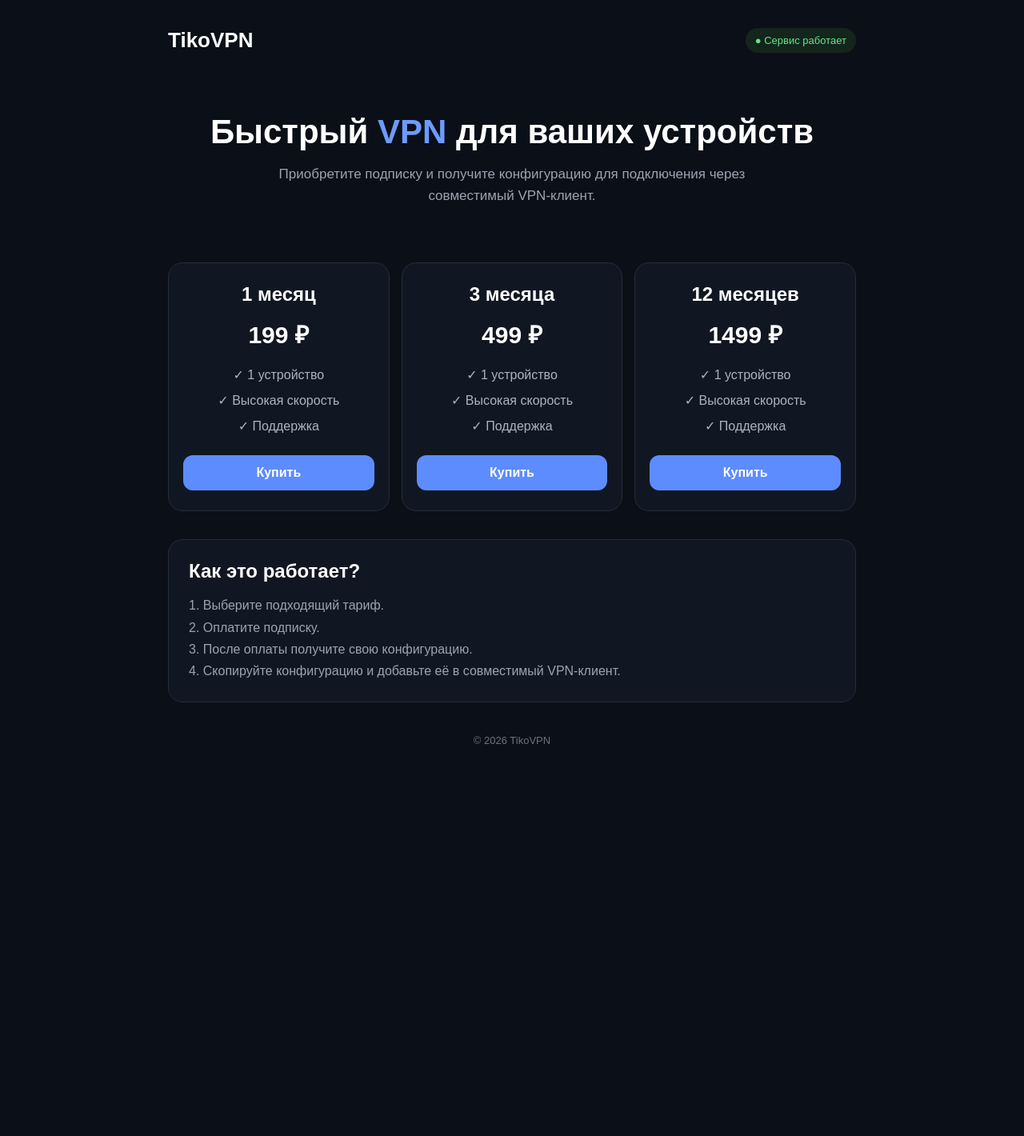
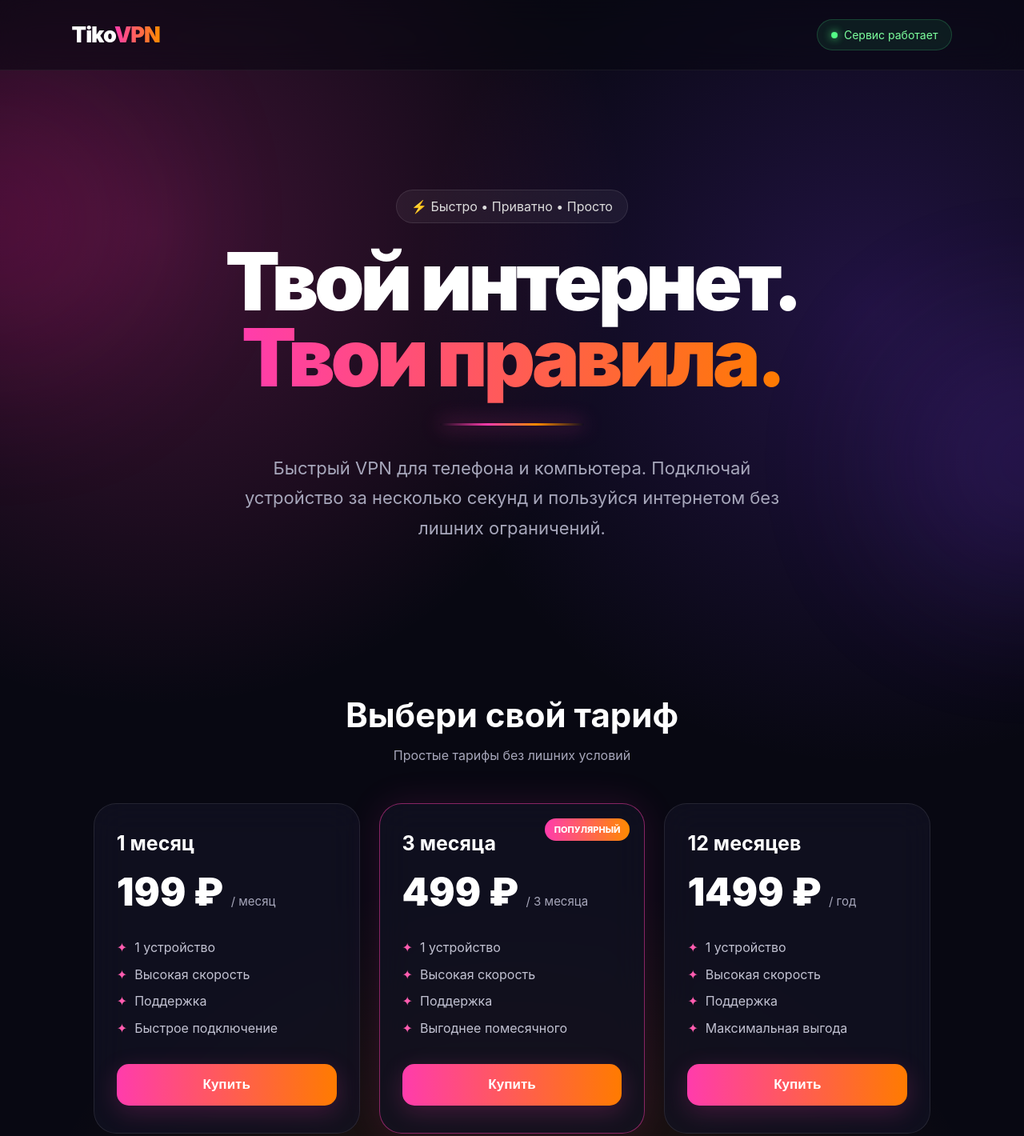
Before and after one commit to TigranUmroyan/tikovpn, a plain HTML site: page index.html in a window 1280 px wide. Shown: the top 1420 px of the page at 80% size. Before the commit the page ends 973 px from the top, so only its background shows below. Drawn offline with Linux system fonts and the light colour scheme.

Commit message:
Update index.html

```diff
--- a/index.html
+++ b/index.html
@@ -3,7 +3,8 @@
 <head>
 <meta charset="UTF-8">
 <meta name="viewport" content="width=device-width, initial-scale=1.0">
-    <title>TikoVPN — VPN подписка</title>
+
+<title>TikoVPN — быстрый VPN</title>
 
 <style>
 * {
@@ -12,172 +13,459 @@
     padding: 0;
 }
 
-        body {
-            font-family: Arial, sans-serif;
-            background: #0b0f17;
-            color: #ffffff;
-            min-height: 100vh;
+:root {
+    --pink: #ff3cac;
+    --orange: #ff8a00;
+    --purple: #7c3aed;
+    --blue: #38bdf8;
+    --dark: #080812;
+    --card: rgba(18, 18, 35, 0.72);
+    --text: #ffffff;
+    --muted: #a7a7bb;
 }
 
-        .container {
-            width: 100%;
-            max-width: 900px;
-            margin: 0 auto;
-            padding: 20px;
+html {
+    scroll-behavior: smooth;
 }
 
+body {
+    font-family: -apple-system, BlinkMacSystemFont, "Segoe UI", Arial, sans-serif;
+    background:
+        radial-gradient(circle at 15% 15%, rgba(255, 60, 172, 0.22), transparent 30%),
+        radial-gradient(circle at 85% 20%, rgba(124, 58, 237, 0.22), transparent 30%),
+        radial-gradient(circle at 50% 90%, rgba(255, 138, 0, 0.16), transparent 35%),
+        #080812;
+    color: var(--text);
+    min-height: 100vh;
+    overflow-x: hidden;
+}
+
+/* Фоновое неоновое свечение */
+
+body::before,
+body::after {
+    content: "";
+    position: fixed;
+    width: 350px;
+    height: 350px;
+    border-radius: 50%;
+    filter: blur(100px);
+    opacity: 0.18;
+    z-index: -1;
+    animation: floatGlow 8s ease-in-out infinite alternate;
+}
+
+body::before {
+    background: #ff1493;
+    top: 10%;
+    left: -180px;
+}
+
+body::after {
+    background: #7c3aed;
+    bottom: 5%;
+    right: -180px;
+    animation-delay: 2s;
+}
+
+@keyframes floatGlow {
+    from {
+        transform: translateY(-30px) scale(0.9);
+    }
+
+    to {
+        transform: translateY(40px) scale(1.1);
+    }
+}
+
+/* Верхняя панель */
+
 header {
+    width: 100%;
+    padding: 24px 7%;
     display: flex;
+    align-items: center;
     justify-content: space-between;
-            align-items: center;
-            padding: 15px 0 30px;
+    position: sticky;
+    top: 0;
+    z-index: 100;
+    background: rgba(8, 8, 18, 0.55);
+    backdrop-filter: blur(18px);
+    border-bottom: 1px solid rgba(255,255,255,0.06);
 }
 
 .logo {
-            font-size: 26px;
-            font-weight: 800;
+    font-size: 27px;
+    font-weight: 900;
+    letter-spacing: -1px;
+}
+
+.logo span {
+    background: linear-gradient(90deg, #ff3cac, #ff8a00);
+    -webkit-background-clip: text;
+    color: transparent;
 }
 
 .status {
-            padding: 8px 12px;
-            border-radius: 20px;
-            background: #14251b;
-            color: #62e58a;
-            font-size: 13px;
+    display: flex;
+    align-items: center;
+    gap: 8px;
+    padding: 10px 17px;
+    border-radius: 999px;
+    background: rgba(40, 200, 100, 0.1);
+    border: 1px solid rgba(80, 255, 150, 0.18);
+    color: #7cff9d;
+    font-size: 14px;
 }
 
-        .hero {
-            text-align: center;
-            padding: 45px 15px;
+.status-dot {
+    width: 8px;
+    height: 8px;
+    border-radius: 50%;
+    background: #55ff88;
+    box-shadow: 0 0 12px #55ff88;
+    animation: pulse 1.7s infinite;
 }
 
-        .hero h1 {
+@keyframes pulse {
+    50% {
+        transform: scale(1.5);
+        opacity: 0.5;
+    }
+}
+
+/* Hero */
+
+.hero {
+    min-height: 720px;
+    padding: 100px 7% 80px;
+    display: flex;
+    align-items: center;
+    justify-content: center;
+    text-align: center;
+    position: relative;
+}
+
+.hero-content {
+    max-width: 950px;
+    animation: heroIn 1s ease forwards;
+}
+
+@keyframes heroIn {
+    from {
+        opacity: 0;
+        transform: translateY(35px);
+    }
+
+    to {
+        opacity: 1;
+        transform: translateY(0);
+    }
+}
+
+.badge {
+    display: inline-block;
+    padding: 10px 18px;
+    border-radius: 999px;
+    background: rgba(255,255,255,0.05);
+    border: 1px solid rgba(255,255,255,0.1);
+    color: #ddd;
+    margin-bottom: 25px;
+    backdrop-filter: blur(10px);
+}
+
+h1 {
+    font-size: clamp(48px, 8vw, 100px);
+    line-height: 0.95;
+    font-weight: 950;
+    letter-spacing: -5px;
+    margin-bottom: 30px;
+}
+
+.gradient-text {
+    background: linear-gradient(
+        90deg,
+        #ff3cac,
+        #ff7b00,
+        #ffd166,
+        #ff3cac
+    );
+    background-size: 300% 100%;
+    -webkit-background-clip: text;
+    color: transparent;
+    animation: gradientMove 5s linear infinite;
+}
+
+@keyframes gradientMove {
+    0% {
+        background-position: 0%;
+    }
+
+    100% {
+        background-position: 300%;
+    }
+}
+
+.hero p {
+    color: var(--muted);
+    font-size: clamp(17px, 2vw, 22px);
+    line-height: 1.7;
+    max-width: 700px;
+    margin: auto;
+}
+
+/* Декоративная линия */
+
+.neon-line {
+    width: 180px;
+    height: 3px;
+    margin: 35px auto;
+    border-radius: 10px;
+    background: linear-gradient(90deg, transparent, #ff3cac, #ff8a00, transparent);
+    box-shadow: 0 0 25px rgba(255, 60, 172, 0.8);
+}
+
+/* Тарифы */
+
+.pricing {
+    max-width: 1200px;
+    margin: auto;
+    padding: 60px 6% 110px;
+}
+
+.section-title {
+    text-align: center;
     font-size: 42px;
     margin-bottom: 15px;
 }
 
-        .hero h1 span {
-            color: #6c9cff;
-        }
-
-        .hero p {
-            color: #9aa4b2;
-            font-size: 17px;
-            line-height: 1.6;
-            max-width: 600px;
-            margin: auto;
+.section-subtitle {
+    text-align: center;
+    color: var(--muted);
+    margin-bottom: 50px;
 }
 
 .plans {
     display: grid;
     grid-template-columns: repeat(3, 1fr);
-            gap: 15px;
-            margin-top: 25px;
+    gap: 24px;
 }
 
 .plan {
-            background: #111722;
-            border: 1px solid #252d3a;
-            border-radius: 18px;
-            padding: 25px 18px;
-            text-align: center;
+    position: relative;
+    padding: 34px 28px;
+    border-radius: 28px;
+    background: var(--card);
+    border: 1px solid rgba(255,255,255,0.09);
+    backdrop-filter: blur(20px);
+    overflow: hidden;
+    transition: 0.35s ease;
 }
 
-        .plan h2 {
-            margin-bottom: 12px;
+.plan::before {
+    content: "";
+    position: absolute;
+    width: 180px;
+    height: 180px;
+    background: linear-gradient(135deg, #ff3cac, #ff8a00);
+    filter: blur(80px);
+    opacity: 0;
+    top: -100px;
+    right: -100px;
+    transition: 0.4s;
+}
+
+.plan:hover {
+    transform: translateY(-12px);
+    border-color: rgba(255,60,172,0.5);
+    box-shadow:
+        0 25px 70px rgba(0,0,0,0.45),
+        0 0 35px rgba(255,60,172,0.12);
+}
+
+.plan:hover::before {
+    opacity: 0.35;
+}
+
+.plan.featured {
+    border: 1px solid rgba(255,60,172,0.5);
+    box-shadow: 0 0 45px rgba(255,60,172,0.12);
+}
+
+.popular {
+    position: absolute;
+    top: 18px;
+    right: 18px;
+    padding: 7px 12px;
+    font-size: 11px;
+    font-weight: 800;
+    border-radius: 999px;
+    background: linear-gradient(90deg, #ff3cac, #ff8a00);
+}
+
+.plan h3 {
+    font-size: 25px;
+    margin-bottom: 16px;
 }
 
 .price {
-            font-size: 30px;
-            font-weight: 800;
-            margin: 15px 0;
+    font-size: 48px;
+    font-weight: 900;
+    margin-bottom: 24px;
 }
 
 .price small {
-            font-size: 14px;
-            color: #8e98a8;
-            font-weight: normal;
+    font-size: 15px;
+    color: var(--muted);
+    font-weight: 400;
 }
 
-        .plan ul {
+.features {
     list-style: none;
-            color: #aab3c0;
-            line-height: 2;
+    color: #c2c2d2;
+    line-height: 2.1;
+    margin-bottom: 28px;
+}
+
+.features li::before {
+    content: "✦";
+    color: #ff5caf;
+    margin-right: 9px;
+}
+
+.buy {
+    width: 100%;
+    border: 0;
+    padding: 16px;
+    border-radius: 15px;
+    color: white;
+    font-size: 17px;
+    font-weight: 800;
+    cursor: pointer;
+    background: linear-gradient(90deg, #ff3cac, #ff7b00);
+    box-shadow: 0 8px 30px rgba(255,60,172,0.2);
+    transition: 0.25s;
+}
+
+.buy:hover {
+    transform: scale(1.025);
+    box-shadow: 0 10px 40px rgba(255,60,172,0.4);
+}
+
+.buy:active {
+    transform: scale(0.97);
+}
+
+/* Конфигурация */
+
+.config {
+    max-width: 850px;
+    margin: 20px auto 100px;
+    padding: 30px;
+    border-radius: 25px;
+    background: rgba(255,255,255,0.04);
+    border: 1px solid rgba(255,255,255,0.09);
+    backdrop-filter: blur(18px);
+}
+
+.config h2 {
+    margin-bottom: 10px;
+}
+
+.config p {
+    color: var(--muted);
     margin-bottom: 20px;
 }
 
-        .button {
-            display: block;
-            width: 100%;
-            border: none;
-            border-radius: 12px;
+.key-box {
+    display: flex;
+    gap: 10px;
+    background: #07070f;
+    border: 1px solid rgba(255,255,255,0.08);
+    padding: 8px;
+    border-radius: 14px;
+}
+
+.key {
+    flex: 1;
+    overflow: hidden;
+    white-space: nowrap;
+    text-overflow: ellipsis;
     padding: 13px;
-            background: #5d8cff;
+    color: #aaa;
+    font-family: monospace;
+}
+
+.copy {
+    border: 0;
+    border-radius: 10px;
+    padding: 0 18px;
+    background: #24243a;
     color: white;
-            font-size: 16px;
-            font-weight: 700;
     cursor: pointer;
 }
 
-        .button:hover {
-            opacity: 0.9;
+.copy:hover {
+    background: #353550;
 }
 
-        .info {
-            margin-top: 35px;
-            padding: 25px;
-            border-radius: 18px;
-            background: #111722;
-            border: 1px solid #252d3a;
-        }
-
-        .info h2 {
-            margin-bottom: 15px;
-        }
-
-        .info p {
-            color: #9aa4b2;
-            line-height: 1.7;
-        }
-
-        .key-box {
-            display: none;
-            margin-top: 25px;
-            padding: 20px;
-            border-radius: 16px;
-            background: #101923;
-            border: 1px solid #315a8a;
-        }
-
-        .key-box h3 {
-            margin-bottom: 12px;
-        }
-
-        .key {
-            background: #080c12;
-            padding: 15px;
-            border-radius: 10px;
-            word-break: break-all;
-            color: #8db5ff;
-            font-family: monospace;
-            font-size: 13px;
-            margin-bottom: 12px;
-        }
+/* Footer */
 
 footer {
     text-align: center;
-            color: #687384;
-            padding: 40px 0 20px;
-            font-size: 13px;
+    padding: 35px 20px;
+    color: #66667a;
+    border-top: 1px solid rgba(255,255,255,0.05);
 }
 
-        @media (max-width: 700px) {
+/* Плавающие частицы */
+
+.particle {
+    position: fixed;
+    width: 4px;
+    height: 4px;
+    border-radius: 50%;
+    background: white;
+    opacity: 0.25;
+    pointer-events: none;
+    animation: particleFloat linear infinite;
+    z-index: -1;
+}
+
+@keyframes particleFloat {
+    from {
+        transform: translateY(110vh);
+    }
+
+    to {
+        transform: translateY(-10vh);
+    }
+}
+
+/* Мобильная версия */
+
+@media (max-width: 850px) {
+
     .plans {
         grid-template-columns: 1fr;
     }
 
-            .hero h1 {
-                font-size: 32px;
+    .hero {
+        min-height: 620px;
+        padding-top: 80px;
+    }
+
+    h1 {
+        letter-spacing: -3px;
+    }
+
+    .status {
+        font-size: 12px;
+        padding: 8px 12px;
+    }
+
+    header {
+        padding: 18px 5%;
     }
 }
 </style>
@@ -185,121 +473,208 @@
 
 <body>
 
-<div class="container">
+<header>
+    <div class="logo">
+        Tiko<span>VPN</span>
+    </div>
 
-    <header>
-        <div class="logo">TikoVPN</div>
-        <div class="status">● Сервис работает</div>
+    <div class="status">
+        <span class="status-dot"></span>
+        Сервис работает
+    </div>
 </header>
 
 <section class="hero">
-        <h1>Быстрый <span>VPN</span> для ваших устройств</h1>
-        <p>
-            Приобретите подписку и получите конфигурацию
-            для подключения через совместимый VPN-клиент.
-        </p>
-    </section>
 
-    <section class="plans">
+    <div class="hero-content">
 
-        <div class="plan">
-            <h2>1 месяц</h2>
-            <div class="price">199 ₽</div>
-
-            <ul>
-                <li>✓ 1 устройство</li>
-                <li>✓ Высокая скорость</li>
-                <li>✓ Поддержка</li>
-            </ul>
-
-            <button class="button" onclick="buyPlan('1 месяц', 199)">
-                Купить
-            </button>
+        <div class="badge">
+            ⚡ Быстро • Приватно • Просто
         </div>
 
-        <div class="plan">
-            <h2>3 месяца</h2>
-            <div class="price">499 ₽</div>
+        <h1>
+            Твой интернет.<br>
+            <span class="gradient-text">Твои правила.</span>
+        </h1>
 
-            <ul>
-                <li>✓ 1 устройство</li>
-                <li>✓ Высокая скорость</li>
-                <li>✓ Поддержка</li>
-            </ul>
+        <div class="neon-line"></div>
 
-            <button class="button" onclick="buyPlan('3 месяца', 499)">
-                Купить
-            </button>
-        </div>
+        <p>
+            Быстрый VPN для телефона и компьютера.
+            Подключай устройство за несколько секунд
+            и пользуйся интернетом без лишних ограничений.
+        </p>
 
-        <div class="plan">
-            <h2>12 месяцев</h2>
-            <div class="price">1499 ₽</div>
-
-            <ul>
-                <li>✓ 1 устройство</li>
-                <li>✓ Высокая скорость</li>
-                <li>✓ Поддержка</li>
-            </ul>
-
-            <button class="button" onclick="buyPlan('12 месяцев', 1499)">
-                Купить
-            </button>
     </div>
 
 </section>
 
-    <section class="info">
-        <h2>Как это работает?</h2>
+<section class="pricing">
 
-        <p>
-            1. Выберите подходящий тариф.<br>
-            2. Оплатите подписку.<br>
-            3. После оплаты получите свою конфигурацию.<br>
-            4. Скопируйте конфигурацию и добавьте её в совместимый VPN-клиент.
+    <h2 class="section-title">
+        Выбери свой тариф
+    </h2>
+
+    <p class="section-subtitle">
+        Простые тарифы без лишних условий
     </p>
-    </section>
 
-    <div class="key-box" id="keyBox">
-        <h3>Ваша конфигурация</h3>
+    <div class="plans">
 
-        <div class="key" id="key">
-            Конфигурация будет выдана после оплаты.
+        <div class="plan">
+
+            <h3>1 месяц</h3>
+
+            <div class="price">
+                199 ₽
+                <small>/ месяц</small>
             </div>
 
-        <button class="button" onclick="copyKey()">
-            Скопировать
+            <ul class="features">
+                <li>1 устройство</li>
+                <li>Высокая скорость</li>
+                <li>Поддержка</li>
+                <li>Быстрое подключение</li>
+            </ul>
+
+            <button class="buy" onclick="buyPlan('1 месяц', 199)">
+                Купить
             </button>
-    </div>
-
-    <footer>
-        © 2026 TikoVPN
-    </footer>
 
         </div>
 
+        <div class="plan featured">
+
+            <div class="popular">
+                ПОПУЛЯРНЫЙ
+            </div>
+
+            <h3>3 месяца</h3>
+
+            <div class="price">
+                499 ₽
+                <small>/ 3 месяца</small>
+            </div>
+
+            <ul class="features">
+                <li>1 устройство</li>
+                <li>Высокая скорость</li>
+                <li>Поддержка</li>
+                <li>Выгоднее помесячного</li>
+            </ul>
+
+            <button class="buy" onclick="buyPlan('3 месяца', 499)">
+                Купить
+            </button>
+
+        </div>
+
+        <div class="plan">
+
+            <h3>12 месяцев</h3>
+
+            <div class="price">
+                1499 ₽
+                <small>/ год</small>
+            </div>
+
+            <ul class="features">
+                <li>1 устройство</li>
+                <li>Высокая скорость</li>
+                <li>Поддержка</li>
+                <li>Максимальная выгода</li>
+            </ul>
+
+            <button class="buy" onclick="buyPlan('12 месяцев', 1499)">
+                Купить
+            </button>
+
+        </div>
+
+    </div>
+
+</section>
+
+<section class="config">
+
+    <h2>🔐 Ваша конфигурация</h2>
+
+    <p>
+        После покупки здесь появится ваша персональная
+        конфигурация для VPN-клиента.
+    </p>
+
+    <div class="key-box">
+
+        <div class="key" id="key">
+            Конфигурация появится после оплаты
+        </div>
+
+        <button class="copy" onclick="copyKey()">
+            Копировать
+        </button>
+
+    </div>
+
+</section>
+
+<footer>
+    © 2026 TikoVPN — быстрый VPN
+</footer>
+
 <script>
+
+/* Покупка */
 
 function buyPlan(plan, price) {
 
     alert(
-        "Вы выбрали тариф: " +
-        plan +
-        "\nСтоимость: " +
-        price +
-        " ₽\n\n" +
-        "На следующем этапе подключим настоящую оплату."
+        "Тариф: " + plan +
+        "\nСтоимость: " + price + " ₽" +
+        "\n\nОплата будет подключена следующим этапом."
     );
 
 }
+
+
+/* Копирование */
 
 function copyKey() {
 
     const key = document.getElementById("key").innerText;
 
+    if (
+        key === "Конфигурация появится после оплаты"
+    ) {
+        alert("Сначала необходимо приобрести подписку.");
+        return;
+    }
+
     navigator.clipboard.writeText(key);
 
-    alert("Конфигурация скопирована");
+    alert("Конфигурация скопирована!");
+
+}
+
+
+/* Неоновые частицы */
+
+for (let i = 0; i < 25; i++) {
+
+    const particle = document.createElement("div");
+
+    particle.className = "particle";
+
+    particle.style.left =
+        Math.random() * 100 + "vw";
+
+    particle.style.animationDuration =
+        (8 + Math.random() * 15) + "s";
+
+    particle.style.animationDelay =
+        (-Math.random() * 15) + "s";
+
+    document.body.appendChild(particle);
 
 }
 
```
Lines whose indentation alone changed are shown as unchanged.
